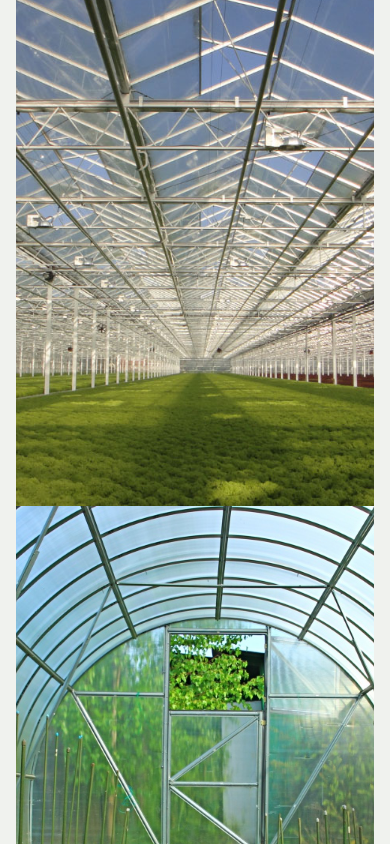
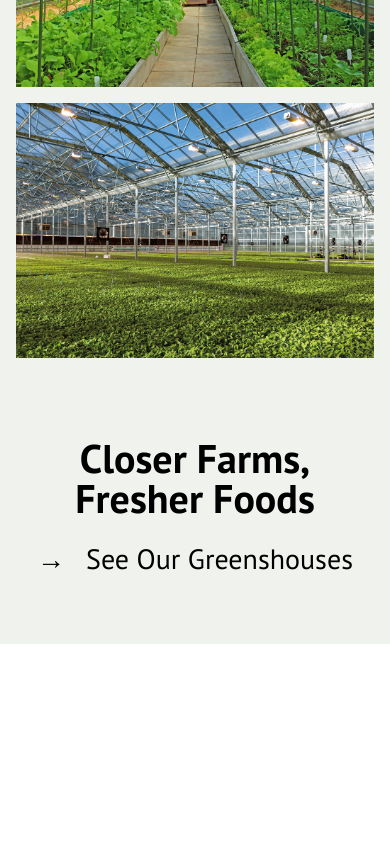
Before and after one commit to Riedett/Swiss-greens, a website: page src/index.html in a window 390 px wide. Shown: the part 2804-3648 px from the top of the page. After the commit the page ends 3448 px from the top, so only its background shows below. Drawn offline with nearby package versions, Linux system fonts and the light colour scheme; files that its build step writes are made by us from their sources.

Commit message:
create responsive greenhouses section

```diff
--- a/src/index.html
+++ b/src/index.html
@@ -97,6 +97,10 @@
               <img class="greenhouses__image" src="img/greenhouse-4.jpg">
             </div>
           </div>
+          <div class="greenhouses__content">
+            <h2 class="greenhouses__title">Closer Farms, Fresher Foods</h2>
+            <a class="greenhouses__link" href="">See our greenshouses</a>
+          </div>
         </div>
       </section>
     </main>
--- a/src/sass/blocks/greenhouses.scss
+++ b/src/sass/blocks/greenhouses.scss
@@ -1,6 +1,6 @@
 // Greenhouses
 .greenhouses {
-  padding: 5em 0;
+  padding: 4em 0;
   background-color: #f0f2ee;
   &__wrapper {
     max-width: 1800px;
@@ -11,17 +11,64 @@
   }
   &__gallery {
     display: grid;
+    gap: 1em;
     @media (min-width: 768px) {
+      grid-template-columns: repeat(2, 1fr );
+    }
+    @media (min-width: 990px) {
       grid-template-columns: repeat(4, 1fr);
-      gap: 1em;
     }
   }
   &__gallery-item {
-    height: 600px;
+    height: 255px;
+    @media (min-width: 768px) {
+      height: 368px;
+    }
+    @media (min-width: 990px) {
+      height: 575px;
+    }
   }
   &__image {
     width: 100%;
     height: 100%;
     object-fit: cover;
   }
+  &__content {
+    max-width: 630px;
+    margin: 5em auto 0;
+    text-align: center;
+  }
+  &__title {
+    margin: 0 0 0.5em;
+    font-size: 2.5rem;
+    line-height: 1;
+    text-transform: capitalize;
+    @media (min-width: 768px) {
+      font-size: 3rem;
+    }
+    @media (min-width: 990px) {
+      font-size: 4.5rem;
+    }
+  }
+  &__link {
+    color: $clr-text;
+    font-size: 1.75rem;
+    text-transform: capitalize;
+    &::before {
+      content: '\02192';
+      position: relative;
+      display: inline-block;
+      margin-right: 0.75em;
+      transition: 600ms;
+    }
+    &:hover::before{
+      transform: translate(7px);
+    }
+    @media (min-width: 768px) {
+      font-size: 2rem;
+    }
+    @media (min-width: 990px) {
+      font-size: 2.75rem;
+    }
+  }
 }
```
